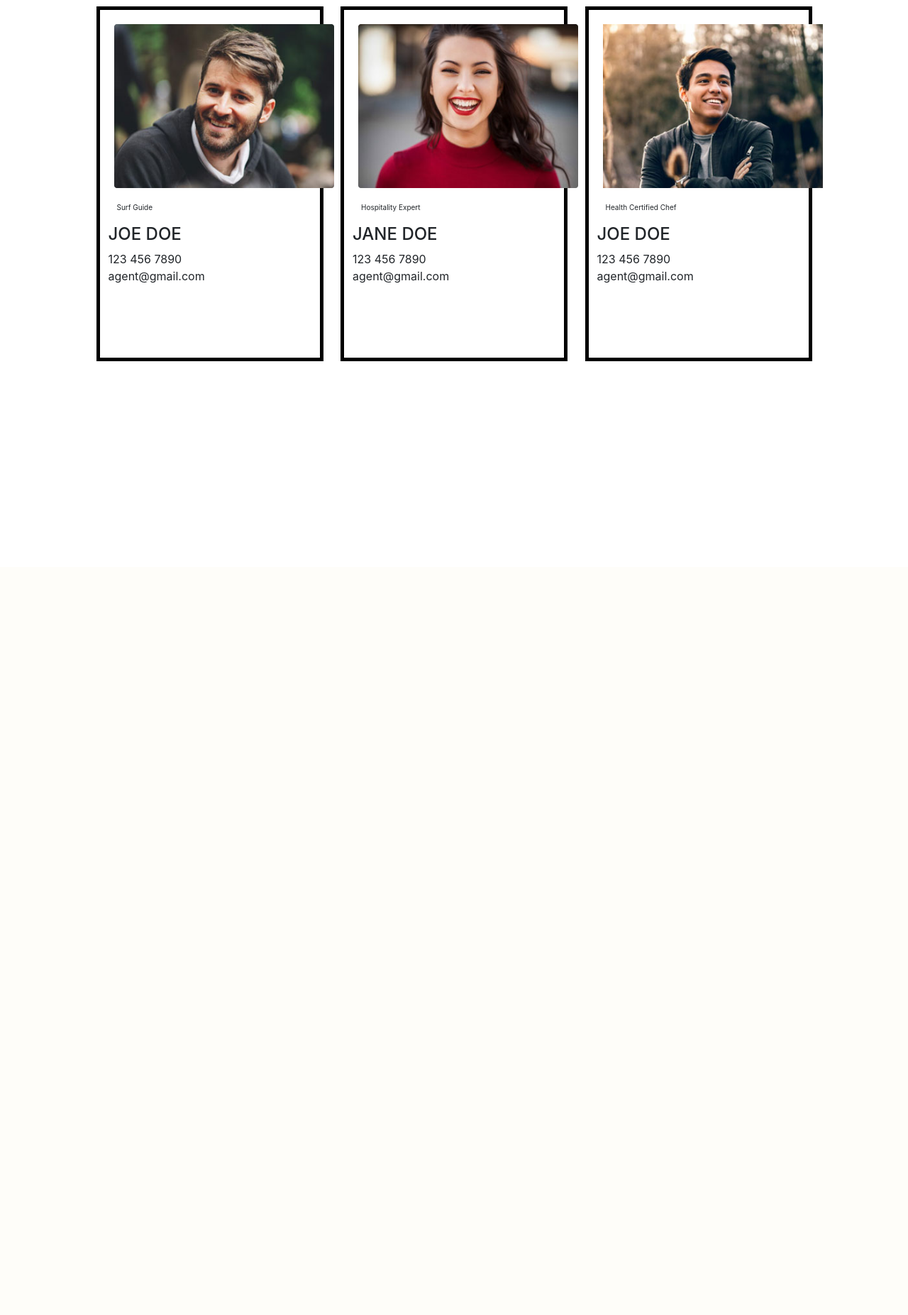
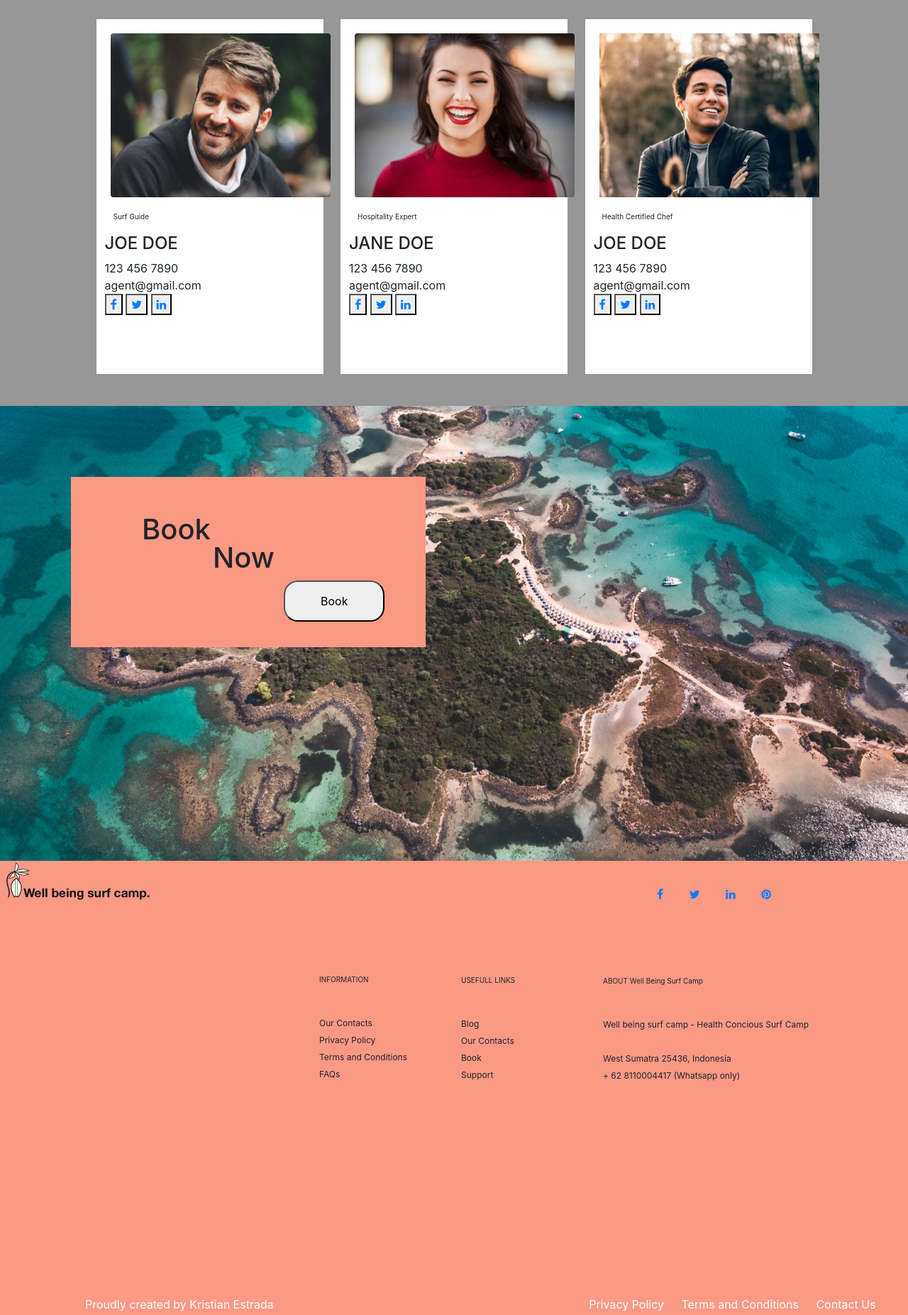
Before and after one commit to Kristian209/WellBeingWebsite, a Django app: page / in a window 1280 px wide; the page is wider, and only the part inside the window is pictured. Shown: the part 3520-5373 px from the top of that part at 71% size. Before the commit the page ends 4029 px from the top of that part, so only its background shows below. Run offline with Django 3.2, Linux system fonts and the light colour scheme; some libraries are stand-ins or nearby versions.

Commit message:
Finished the static page

```diff
--- a/templates/base.html
+++ b/templates/base.html
@@ -3,6 +3,7 @@
   <head>
     <meta charset="utf-8">
     <meta name="viewport" content="width=device-width, initial-scale=1.0">
+    <link rel="stylesheet" href="https://cdnjs.cloudflare.com/ajax/libs/font-awesome/4.7.0/css/font-awesome.min.css">
     <link rel="stylesheet" href="https://stackpath.bootstrapcdn.com/bootstrap/4.3.1/css/bootstrap.min.css" integrity="sha384-ggOyR0iXCbMQv3Xipma34MD+dH/1fQ784/j6cY/iJTQUOhcWr7x9JvoRxT2MZw1T" crossorigin="anonymous">
     <title>WellBeing | {%block title%}Home{%endblock%}</title>
   </head>
--- a/templates/home.html
+++ b/templates/home.html
@@ -57,11 +57,11 @@
  </div>
  <img src="static/images/dreamwave.png" alt="dream-wave">
 </div>
+<div class="section-5">
 <div class="meet-staff">
 <h8>MEET OUR TEAM</h8>
 <p>Our Staff</p>
 </div>
-<div class="section-5">
  <div class="staff-1">
  <img src="static/images/Joe-doe.png" alt="surf-guide">
  <div class="agent-desc">
@@ -70,6 +70,10 @@
  <h8>123 456 7890</h8>
  <br>
  <h8>agent@gmail.com</h8>
+ <br>
+<button><a href="#" class="fa fa-facebook"></a></button>
+<button><a href="#" class="fa fa-twitter"></a></button>
+<button><a href="#" class="fa fa-linkedin"></a></button>
  </div>
     </div>
     <div class="staff-2">
@@ -80,6 +84,10 @@
 <h8>123 456 7890</h8>
 <br>
 <h8>agent@gmail.com</h8>
+<br>
+<button><a href="#" class="fa fa-facebook"></a></button>
+<button><a href="#" class="fa fa-twitter"></a></button>
+<button><a href="#" class="fa fa-linkedin"></a></button>
 </div>
     </div>
     <div class="staff-3">
@@ -90,9 +98,67 @@
 <h8>123 456 7890</h8>
 <br>
 <h8>agent@gmail.com</h8>
+<br>
+<button><a href="#" class="fa fa-facebook"></a></button>
+<button><a href="#" class="fa fa-twitter"></a></button>
+<button><a href="#" class="fa fa-linkedin"></a></button>
 </div>
     </div>
     <div class="meet-staff">
  </div>
 </div>
+<div class="section-6">
+<div class="book-now">
+<h1>Book</h1> <br><h1 id="now">Now</h1>
+<button>Book</button>
+</div>
+<img src="static/images/island-drone.png" alt="drone-shot">
+</div>
+<div class="footer-section">
+<img src="static/images/Wellbeinglogo.png" alt="wellbeing-logo">
+<div class="footer-socials">
+<button><a href="#" class="fa fa-facebook"></a></button>
+<button><a href="#" class="fa fa-twitter"></a></button>
+<button><a href="#" class="fa fa-linkedin"></a></button>
+<button><a href="#" class="fa fa-pinterest"></a></button>
+</div>
+<div class="footer-info">
+<p>INFORMATION</p>
+<br>
+<h9>Our Contacts</h9>
+<br>
+<h9>Privacy Policy</h9>
+<br>
+<h9>Terms and Conditions</h9>
+<br>
+<h9>FAQs</h9>
+</div>
+<div class="footer-links">
+<p>USEFULL LINKS</p>
+<br>
+<h9>Blog</h9>
+<br>
+<h9>Our Contacts</h9>
+<br>
+<h9>Book</h9>
+<br>
+<h9>Support</h9>
+</div>
+<div class="footer-about">
+<p>ABOUT Well Being Surf Camp</p>
+<br>
+<h9>Well being surf camp - Health Concious Surf Camp</h9>
+<br>
+<br>
+<h9>West Sumatra 25436, Indonesia</h9>
+<br>
+<h9>+ 62 8110004417 (Whatsapp only)</h9>
+</div>
+<div class="footer-footer">
+<h8 id="created-by">Proudly created by Kristian Estrada</h8>
+<h8>Privacy Policy</h8>
+<h8>Terms and Conditions</h8>
+<h8>Contact Us</h8>
+</div>
+</div>
 {% endblock %}
--- a/templates/navbar.html
+++ b/templates/navbar.html
@@ -1,5 +1,5 @@
 <nav class="navbar navbar-expand-lg navbar-light bg-light">
-  <a class="navbar-brand" href="#">WellBeing</a>
+  <a class="navbar-brand" href="#"><img src="static/images/Wellbeinglogo.png" alt="wellbeing-logo"></a>
   <button class="navbar-toggler" type="button" data-toggle="collapse" data-target="#navbarSupportedContent" aria-controls="navbarSupportedContent" aria-expanded="false" aria-label="Toggle navigation">
     <span class="navbar-toggler-icon"></span>
   </button>
--- a/templates/style.css
+++ b/templates/style.css
@@ -4,7 +4,11 @@
         padding-left: 3rem!important;
     }
     .navbar-brand {
-    margin-right: 30rem!important;
+    margin-right: 20rem!important;
+    }
+    .navbar-brand img {
+        height: 72px;
+        top: 0px;
     }
     .bg-light {
         background-color: #FB9985!important;
@@ -91,7 +95,7 @@
     #wellbeing-def h5 {
         margin-top: -10px;
     }
-    .section-2, .section-3, .section-4{
+    .section-2, .section-3, .section-4, .footer-section {
     background-color: #FB9985;
     }
     .comfort, .health, .dream-waves {
@@ -117,12 +121,12 @@
     }
     .section-5 {
     height: 100vh;
-    background-color: white;
-    text-align: center
+    background-color: #979797;
+    text-align: center;
     }
     .meet-staff {
     text-align: center;
-    margin-top: 20vh;
+    padding-top: 20vh;
     }
     .meet-staff h8{
         font-size: 10px;
@@ -134,7 +138,7 @@
     .staff-1, .staff-2, .staff-3 {
     text-align: left;
     height: 500px;
-    border: 5px solid black;
+    background-color: white;
     margin: 10px 10px 10px 10px;
     width: 25vw;
     display: inline-block;
@@ -150,3 +154,66 @@
     .agent-desc {
         padding-left: 12px;
     }
+    .section-6 img {
+        width: 100vw;
+    }
+    .book-now {
+        background-color: #FB9985;
+        width: 500px;
+        height: 30vh;
+        margin: 100px 0 0 100px;;
+        position: absolute;
+    }
+    .book-now h1 {
+        padding: 50px 0 0 100px;;
+    }
+    .book-now #now {
+        margin-top: -90px;
+        padding-left: 200px;
+    }
+    .book-now button {
+        margin-left: 300px;
+    }
+    .book-now button {
+        padding: 15px 50px 15px 50px;
+        border-radius: 20px;
+    }
+    .footer-section {
+        height: 80vh;
+    }
+    .footer-section button {
+        background-color: #FB9985;
+        border: none;
+        margin: 0 0 0 20px;
+    }
+    .footer-socials {
+        margin: -30px 0 0 900px;
+    }
+   .footer-section p {
+       font-size: 10px;
+   }
+   .footer-section h9 {
+       font-size: 12px;
+   }
+   .footer-info {
+    margin-left: 450px;
+    margin-top: 100px;
+   }
+   .footer-links {
+       margin-left: 650px;
+       margin-top: -150px;
+   }
+   .footer-about {
+    margin-left: 850px;
+    margin-top: -150px;
+   }
+   .footer-footer {
+       margin: 300px 0 0 100px;
+   }
+   .footer-footer h8 {
+       padding-left: 20px;
+       color: white;
+   }
+   .footer-footer #created-by {
+       padding-right: 420px;
+   }
```
Also changed, not shown: static/images/Wellbeing-logo.png (added), static/images/Wellbeinglogo.png (added), static/images/island-drone.png (added).
